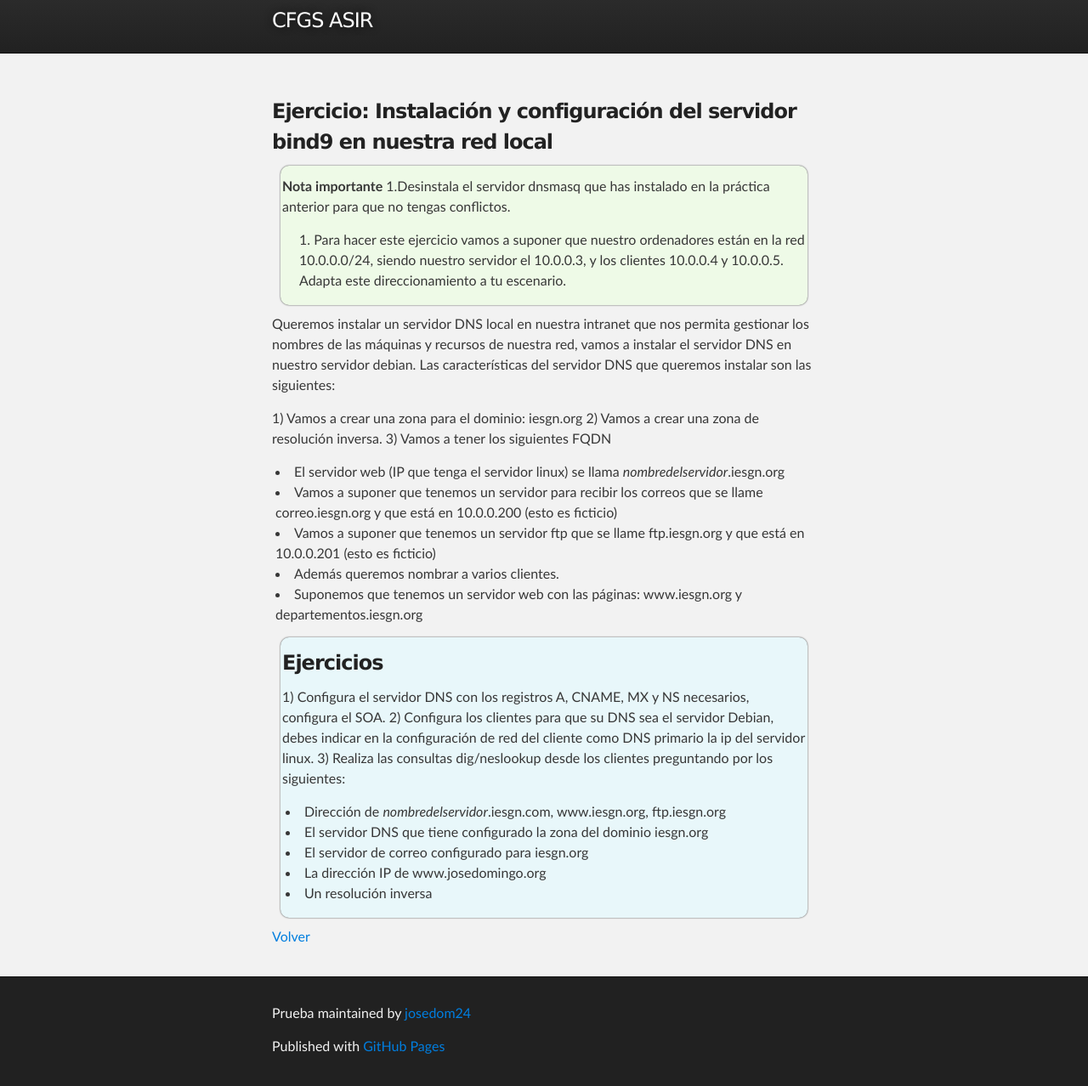
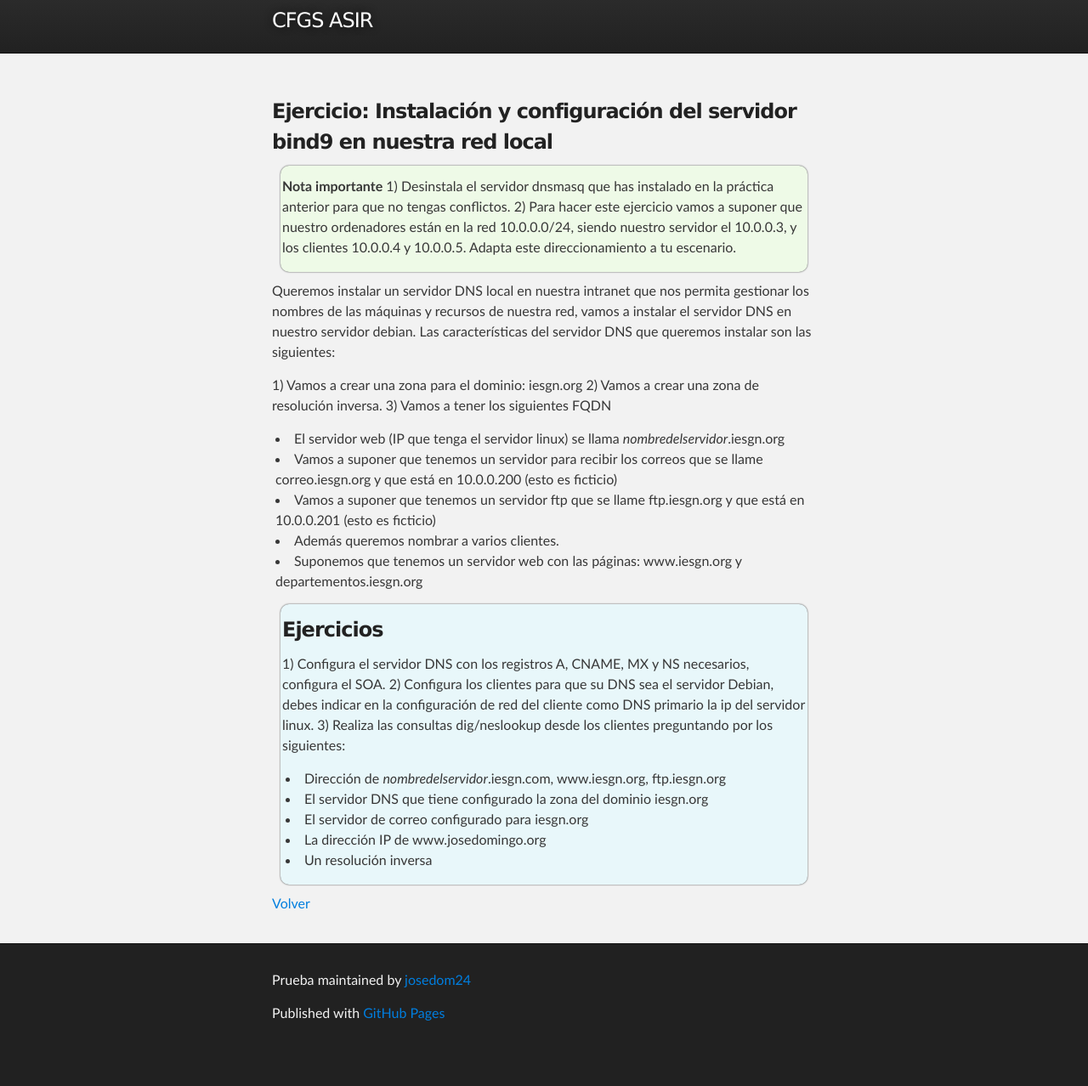
Before and after one commit to josedom24/josedom24.github.io, a Jekyll site: the page built from mod/serviciosgs/e_dns_3.md, in a window 1280 px wide, cut to the strip 78-1356 px from the top of the page. Shown: the whole strip at 85% size. Built offline with Jekyll 4.4.1, drawn with Linux system fonts in a browser that asks for light colours; after the commit the page ends 1317 px from its top, so only the background shows below that.

Commit message:
Update e_dns_3.md

```diff
--- a/mod/serviciosgs/e_dns_3.md
+++ b/mod/serviciosgs/e_dns_3.md
@@ -8,8 +8,8 @@ tagline: CFGS ASIR
 
 <div class='nota' markdown='1'>
 **Nota importante**
-1.Desinstala el servidor dnsmasq que has instalado en la práctica anterior para que no tengas conflictos.
-2. Para hacer este ejercicio vamos a suponer que nuestro ordenadores están en la red 10.0.0.0/24, siendo nuestro servidor el 10.0.0.3, y los clientes 10.0.0.4 y 10.0.0.5. Adapta este direccionamiento a tu escenario.
+1) Desinstala el servidor dnsmasq que has instalado en la práctica anterior para que no tengas conflictos.
+2) Para hacer este ejercicio vamos a suponer que nuestro ordenadores están en la red 10.0.0.0/24, siendo nuestro servidor el 10.0.0.3, y los clientes 10.0.0.4 y 10.0.0.5. Adapta este direccionamiento a tu escenario.
 </div>
 
 Queremos instalar un servidor DNS local en nuestra intranet que nos permita gestionar los nombres de las máquinas y recursos de nuestra red, vamos a instalar el servidor DNS en nuestro servidor debian. Las características del servidor DNS que queremos instalar son las siguientes:
```
